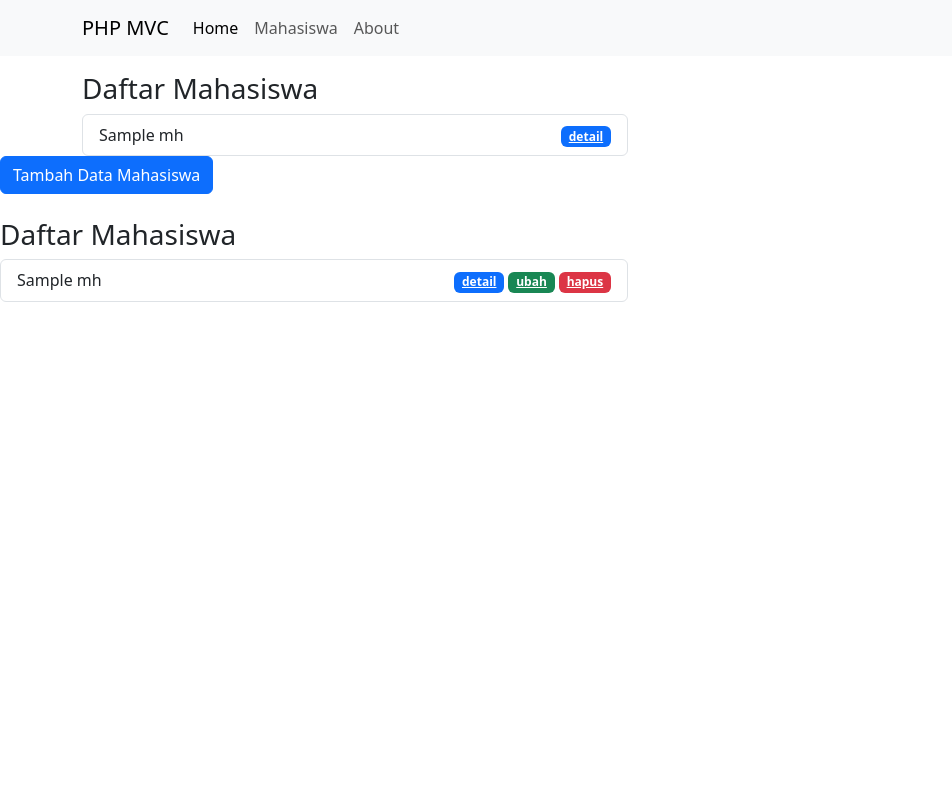
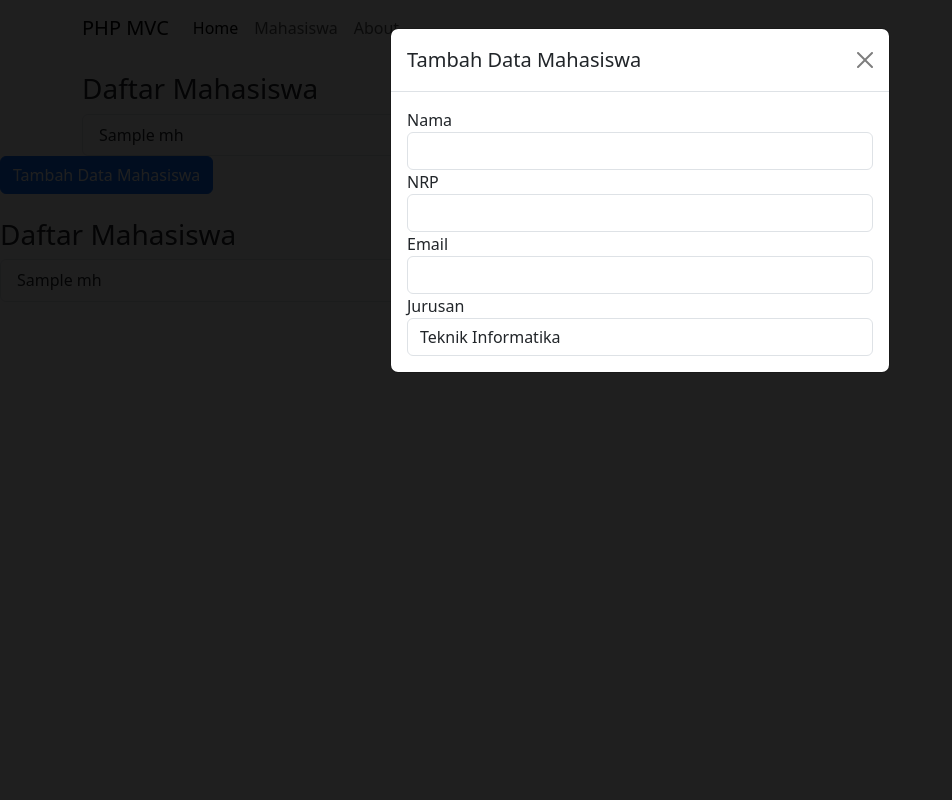
Before and after one commit to DaffaMusyaffa/prakweb2024_a_223040048_pw, a PHP site: the page made by mvc/app/views/mahasiswa/index.php in a window 1280 px wide, after a click on "Tambah Data Mahasiswa". Shown: the whole page, without its empty margins (0-952 px from the left). Run offline with PHP 8.4, Linux system fonts and the light colour scheme; the template is opened without the code that fills it: most values are stand-ins (such as "Sample title", 1, 10 or a date in 2020); some libraries are stand-ins or nearby versions.

Commit message:
Membuat Aplikasi MVC dengan PHP #9 Insert Data

```diff
--- a/mvc/app/core/Database.php
+++ b/mvc/app/core/Database.php
@@ -68,4 +68,8 @@ class Database
     $this->execute();
     return $this->stmt->fetch(PDO::FETCH_ASSOC);
   }
+  public function rowCount()
+  {
+    return $this->stmt->rowCount();
+  }
 }
--- a/mvc/app/views/mahasiswa/index.php
+++ b/mvc/app/views/mahasiswa/index.php
@@ -29,8 +29,6 @@
           <?= $mhs['nama']; ?>
           <div>
             <a href="<?= BASEURL; ?>/mahasiswa/detail/<?= $mhs['id']; ?>" class="badge text-bg-primary ml-1">detail</a>
-            <a href="<?= BASEURL; ?>/mahasiswa/ubah/<?= $mhs['id']; ?>" class="badge text-bg-success tampilModalUbah ml-1" data-bs-toggle="modal" data-bs-target="#formModal">ubah</a>
-            <a href="<?= BASEURL; ?>/mahasiswa/hapus/<?= $mhs['id']; ?>" class="badge text-bg-danger ml-1" onclick="return confirm('yakin');">hapus</a>
           </div>
         </li>
       <?php endforeach; ?>
@@ -38,3 +36,41 @@
   </div>
 </div>
 </div>
+
+<!-- Modal -->
+<div class="modal fade" id="formModal" tabindex="-1" aria-labelledby="judulModal" aria-hidden="true">
+  <div class="modal-dialog" role="document">
+    <div class="modal-content">
+      <div class="modal-header">
+        <h1 class="modal-title fs-5" id="formModalLabel">Tambah Data Mahasiswa</h1>
+        <button type="button" class="btn-close" data-bs-dismiss="modal" aria-label="Close"></button>
+      </div>
+      <div class="modal-body">
+        <form action="<?= BASEURL; ?>/mahasiswa/tambah" method="post">
+          <div class="form-group">
+            <label for="nama">Nama</label>
+            <input type="text" class="form-control" id="nama" name="nama">
+          </div>
+
+          <div class="form-group">
+            <label for="nrp">NRP</label>
+            <input type="number" class="form-control" id="nrp" name="nrp">
+          </div>
+
+          <div class="form-group">
+            <label for="email">Email</label>
+            <input type="email" class="form-control" id="email" name="email">
+          </div>
+
+          <div class="form-group">
+            <label for="jurusan">Jurusan</label>
+            <select class="form-control" id="jurusan" name="jurusan">
+              <option value="Teknik Informatika">Teknik Informatika</option>
+              <option value="Teknik Mesin">Teknik Mesin</option>
+              <option value="Teknik Industri">Teknik Industri</option>
+              <option value="Teknik Pangan">Teknik Pangan</option>
+              <option value="Teknik Planologi">Teknik Planologi</option>
+              <option value="Teknik Lingkungan">Teknik Lingkungan</option>
+            </select>
+          </div>
+      </div>
```
Also changed, not shown: mvc/app/controllers/Mahasiswa.php (+8 -0 lines), mvc/app/models/Mahasiswa_model.php (+15 -0 lines).
